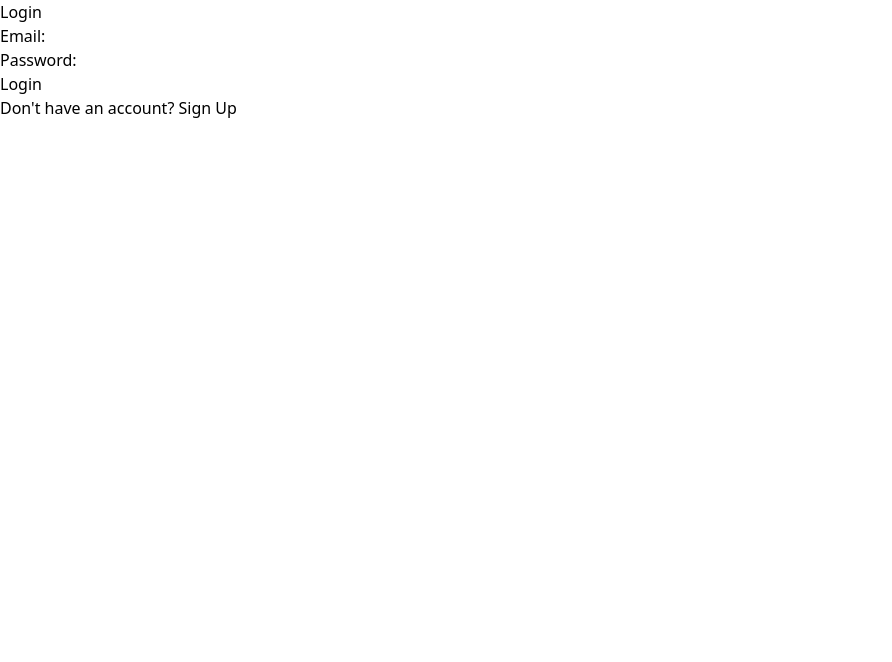
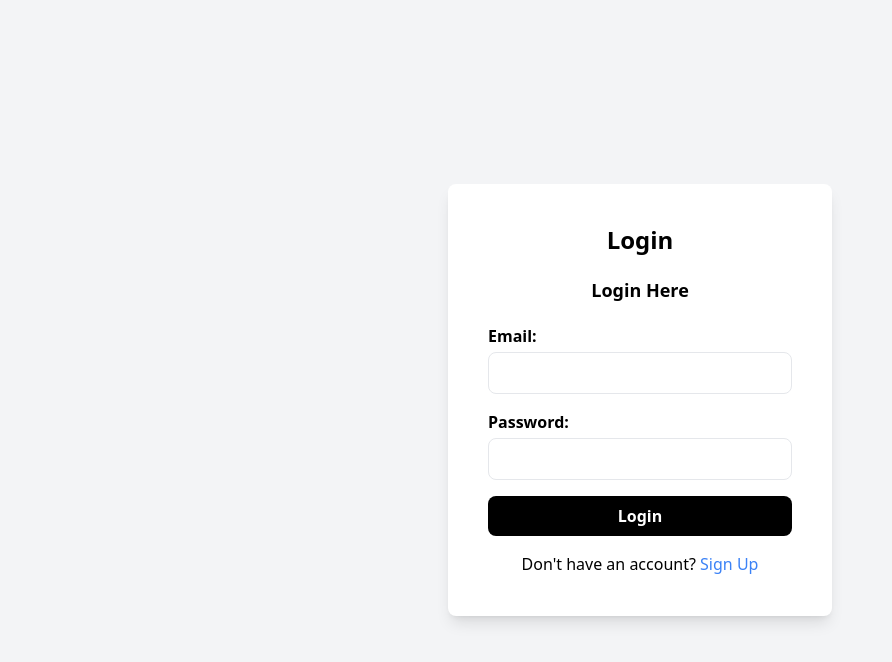
Before and after one commit to belarminojunior/pollygray-webapp, a React (Create React App) app in the folder frontend/pollygray/: page /login in a window 1280 px wide. Shown: the top 662 px of the page, without its empty margins (0-892 px from the left). Built offline with nearby package versions, Linux system fonts and the light colour scheme.

Commit message:
style(frontend): Login Page

```diff
--- a/frontend/pollygray/src/pages/Login/Login.js
+++ b/frontend/pollygray/src/pages/Login/Login.js
@@ -21,12 +21,17 @@ const Login = () => {
   };
 
   return (
+    <div className="min-h-screen flex flex-col items-center justify-center bg-gray-100">
+      <div className="bg-white p-10 rounded-lg shadow-lg w-96">
+        <h2 className="text-2xl font-bold mb-5 text-center">Login</h2>
+        <h3 className="text-lg font-semibold mb-5 text-center">Login Here</h3>
+        <form action="" onSubmit={handleLogin} className="space-y-4">
           <div>
-      <h2>Login</h2>
-      <form action="" onSubmit={handleLogin}>
-        <div>
-          <label htmlFor="email">Email:</label>
+            <label className="block mb-1 font-semibold" htmlFor="email">
+              Email:
+            </label>
             <input
+              className="w-full px-4 py-2 border rounded-lg"
               type="email"
               name="email"
               id="email"
@@ -37,8 +42,11 @@ const Login = () => {
           </div>
 
           <div>
-          <label htmlFor="password">Password:</label>
+            <label className="block mb-1 font-semibold" htmlFor="password">
+              Password:
+            </label>
             <input
+              className="w-full px-4 py-2 border rounded-lg"
               type="password"
               name="password"
               id="password"
@@ -47,11 +55,20 @@ const Login = () => {
               required
             />
           </div>
-        <button type="submit">Login</button>
+          <button
+            type="submit"
+            className="w-full bg-black text-white py-2 rounded-lg font-semibold"
+          >
+            Login
+          </button>
         </form>
-      <p>
-        Don't have an account? <a href="/signup">Sign Up</a>
+        <p className="mt-4 text-center">
+          Don't have an account?{" "}
+          <a href="/signup" className="text-blue-500">
+            Sign Up
+          </a>
         </p>
+      </div>
     </div>
   );
 };
```
Lines whose indentation alone changed are shown as unchanged.
